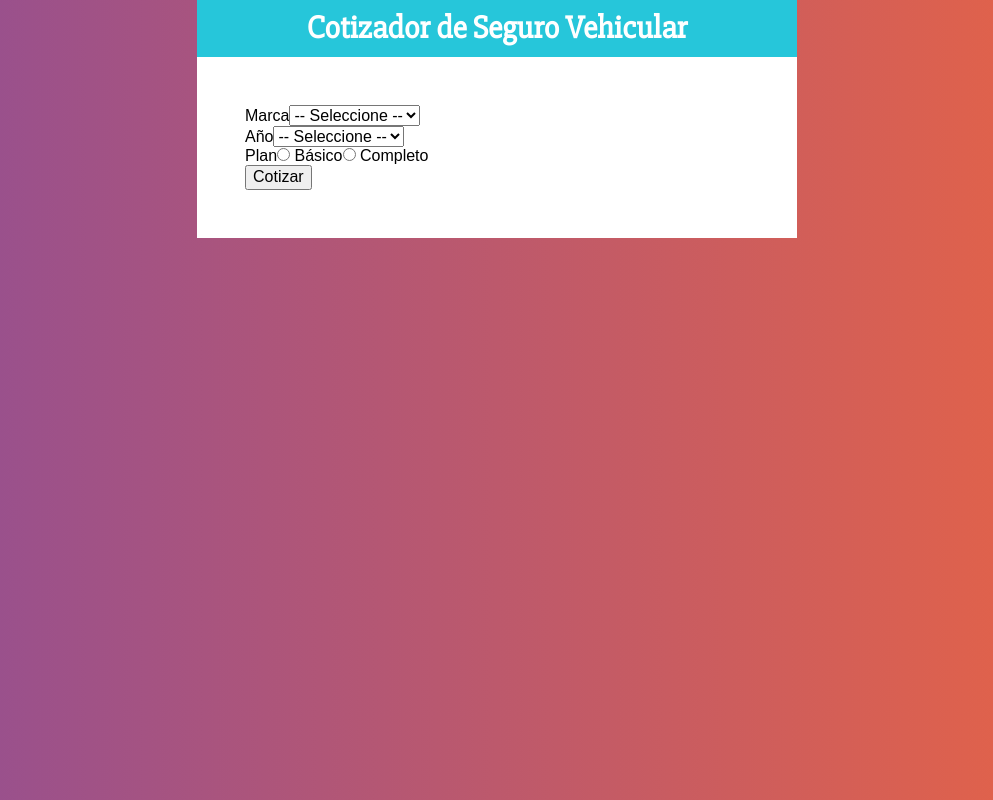
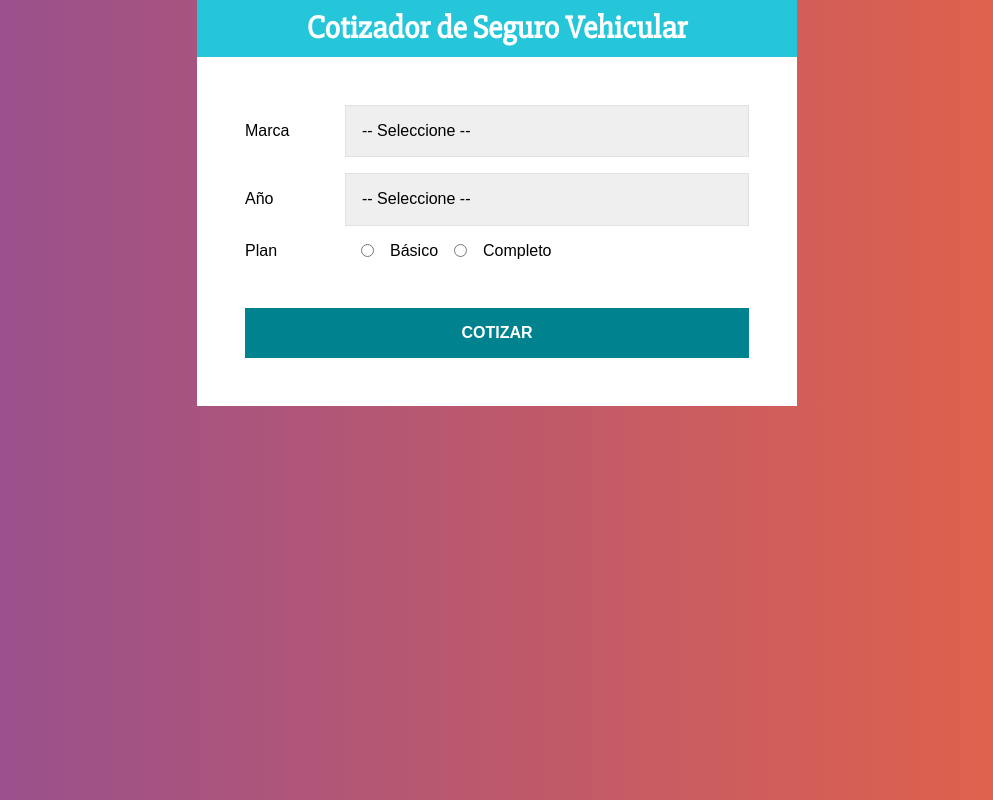
Before and after one commit to mahaliroblesarbieto/cotizador-de-seguro, a React (Create React App) app: page / in a window 1280 px wide. Shown: the whole page, without its empty margins (143-1136 px from the left). Built offline with nearby package versions, Linux system fonts and the light colour scheme.

Commit message:
dando estilo a formulario

```diff
--- a/src/components/Formulario.jsx
+++ b/src/components/Formulario.jsx
@@ -1,21 +1,58 @@
 import React from "react";
+import styled from '@emotion/styled';
+
+const Campo = styled.div`
+    display: flex;
+    margin-bottom: 1rem;
+    align-items: center;
+`;
+const Label = styled.label`
+    flex: 0 0 100px;
+`;
+const Select = styled.select`
+    display: block;
+    width: 100%;
+    padding: 1rem;
+    border: 1px solid #e1e1e1;
+    -webkit-appearance: none;
+`;
+const InputRadio = styled.input`
+    margin: 0 1rem;
+`;
+
+const Boton = styled.button`
+    background-color: #00838F;
+    font-size: 16px;
+    width: 100%;
+    padding: 1rem;
+    color: #fff;
+    text-transform: uppercase;
+    font-weight: bold;
+    border: none;
+    transition: background-color .3s ease;
+    margin-top: 2rem;
+    &:hover {
+        background-color: #26C6DA;
+        cursor: pointer;
+    }
+`;
 
 const Formulario = () => {
   return (
     <form>
-      <div>
-        <label>Marca</label>
-        <select name="marca">
+      <Campo>
+        <Label>Marca</Label>
+        <Select name="marca">
           <option value="">-- Seleccione --</option>
           <option value="americano">Americano</option>
           <option value="europeo">Europeo</option>
           <option value="asiatico">Asiatico</option>
-        </select>
-      </div>
+        </Select>
+      </Campo>
 
-      <div>
-        <label>Año</label>
-        <select name="year">
+      <Campo>
+        <Label>Año</Label>
+        <Select name="year">
           <option value="">-- Seleccione --</option>
           <option value="2021">2021</option>
           <option value="2020">2020</option>
@@ -27,16 +64,16 @@
           <option value="2014">2014</option>
           <option value="2013">2013</option>
           <option value="2012">2012</option>
-        </select>
-      </div>
+        </Select>
+      </Campo>
 
-      <div>
-        <label>Plan</label>
-        <input type="radio" name="plan" value="basico" /> Básico
-        <input type="radio" name="plan" value="completo" /> Completo
-      </div>
+      <Campo>
+        <Label>Plan</Label>
+        <InputRadio type="radio" name="plan" value="basico" /> Básico
+        <InputRadio type="radio" name="plan" value="completo" /> Completo
+      </Campo>
 
-      <button type="submit">Cotizar</button>
+      <Boton type="submit">Cotizar</Boton>
     </form>
   );
 };
```
